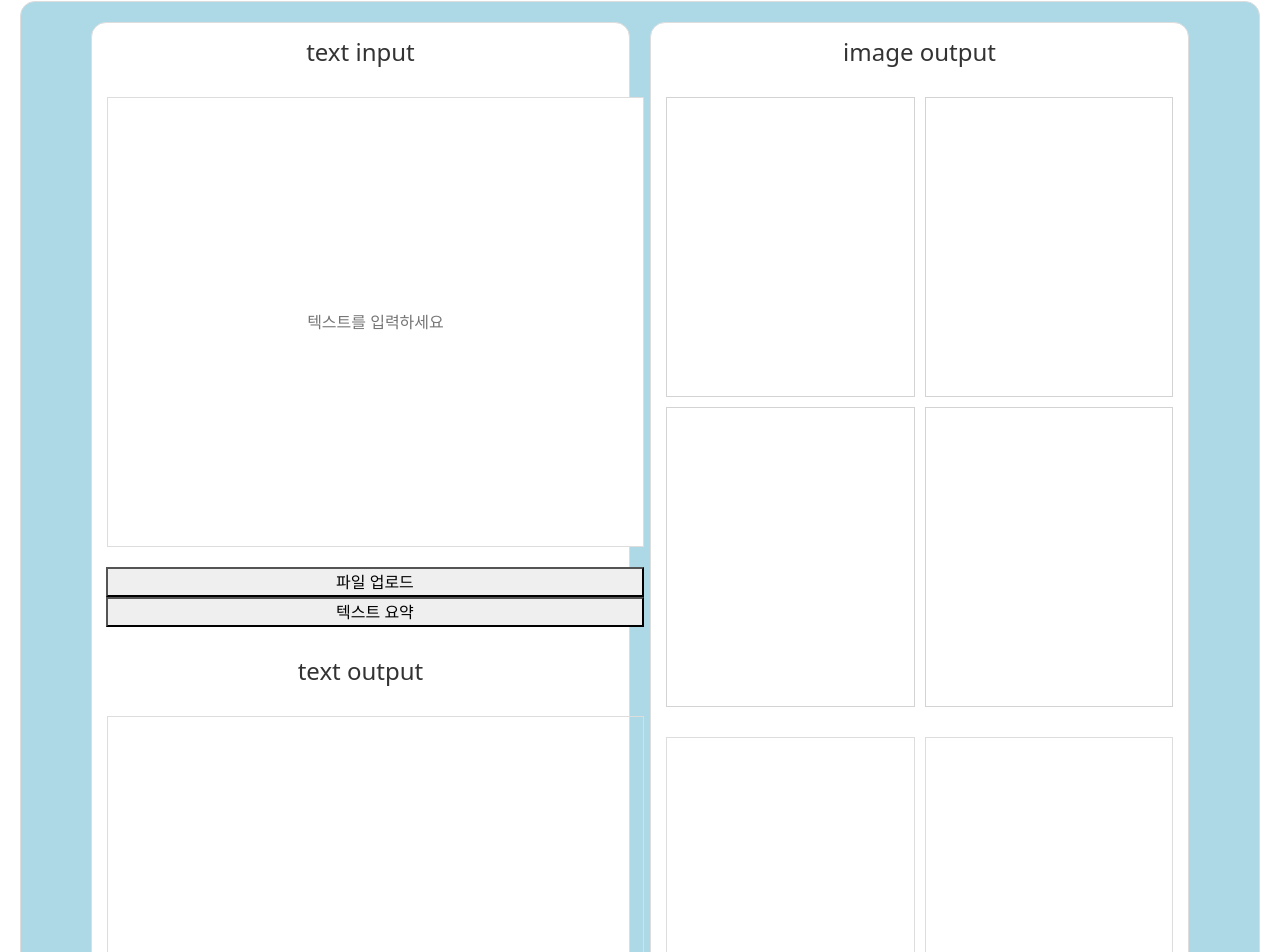
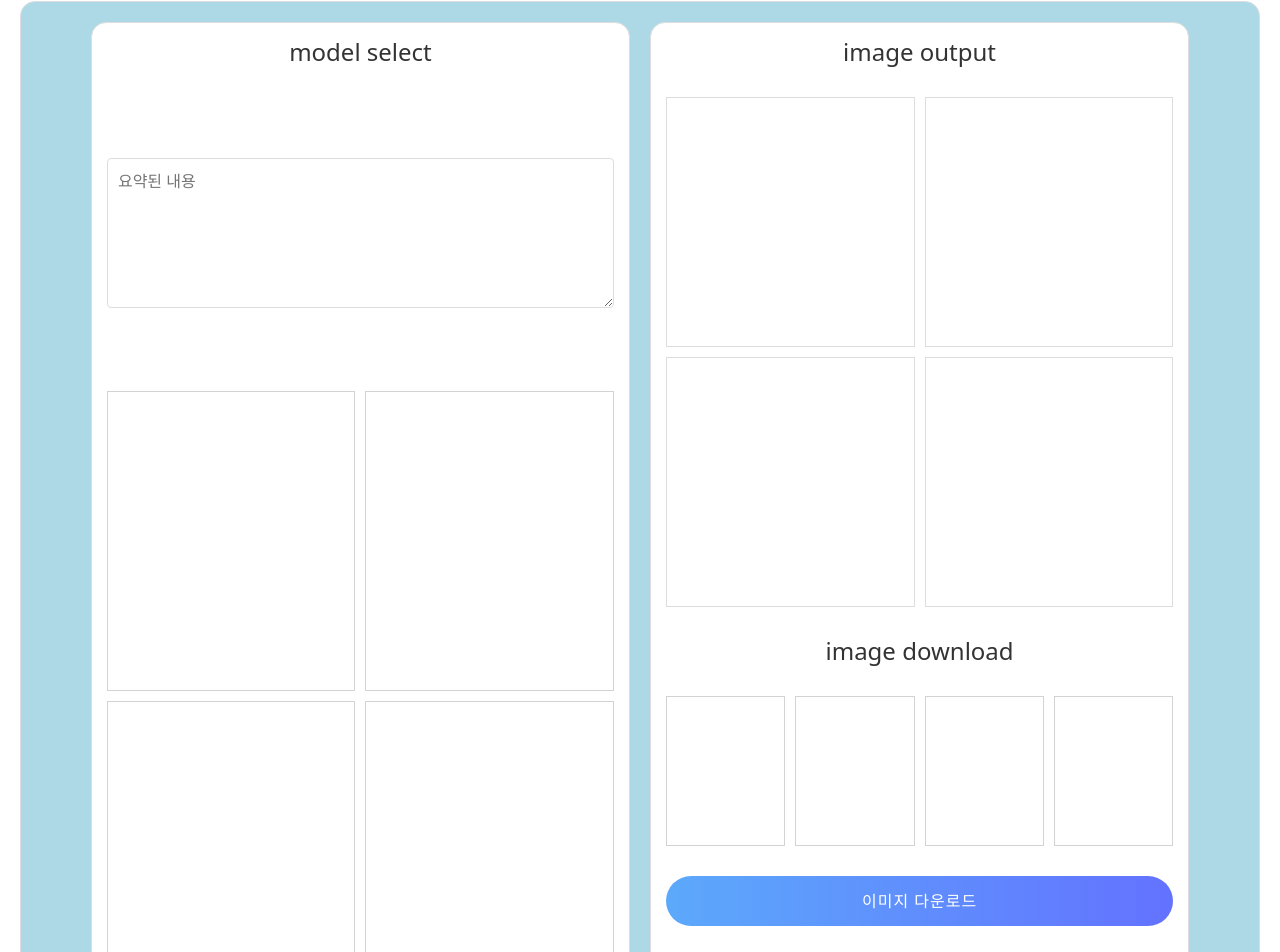
Before and after one commit to kt-bigproject30/front, a React (Create React App) app: page /draftai in a window 1280 px wide. Shown: the part 159-1111 px from the top of the page. Built offline with nearby package versions, Linux system fonts and the light colour scheme.

Commit message:
Update draftai.jsx

```diff
--- a/src/component/draftai.jsx
+++ b/src/component/draftai.jsx
@@ -29,43 +29,28 @@ const App = () => {
   return (
     <div className="container">
       <div className="left-column">
-        <h2>text input</h2>
-        <div className="input-group">
-          <input
-            type="text"
-            id="textInput"
-            placeholder="텍스트를 입력하세요"
-            value={textInput}
-            onChange={(e) => setTextInput(e.target.value)}
-          />
-          <input
-            type="file"
-            id="fileInput"
-            accept=".txt,.doc,.docx,.pdf"
-            style={{ display: "none" }}
-            onChange={handleFileSelect}
-          />
-          <button onClick={() => document.getElementById("fileInput").click()}>
-            파일 업로드
-          </button>
-          <button onClick={handleButtonClick}>텍스트 요약</button>
+        <h2>model select</h2>
+        <div className="summary-text">
+          <textarea
+            name="message"
+            id="message"
+            // className="form-control"
+            rows="5"
+            placeholder="요약된 내용"
+            required
+          ></textarea>
         </div>
-        <h2>text output</h2>
-        <div className="input-group">
-          <div id="textOutput" className="output-text">
-            {textOutput}
-          </div>
-          <button onClick={handleButtonClick}>이미지 생성</button>
-        </div>
-      </div>
-      <div className="right-column">
-        <h2>image output</h2>
         <div className="group-model">
           <div id="modelselect1" className="select-model"></div>
           <div id="modelselect2" className="select-model"></div>
           <div id="modelselect3" className="select-model"></div>
           <div id="modelselect4" className="select-model"></div>
         </div>
+      </div>
+
+      <div className="right-column">
+        <h2>image output</h2>
+
         <div className="output-group">
           <div id="imageOutput1" className="output-image">
             {imageOutput && <img src={imageOutput} alt="출력 이미지" />}
@@ -74,6 +59,17 @@ const App = () => {
           <div id="imageOutput3" className="output-image"></div>
           <div id="imageOutput4" className="output-image"></div>
         </div>
+        <h2>image download</h2>
+        <div className="group-img">
+          <div id="imgselect1" className="select-img"></div>
+          <div id="imgselect2" className="select-img"></div>
+          <div id="imgselect3" className="select-img"></div>
+          <div id="imgselect4" className="select-img"></div>
+        </div>
+        <button id="downloadButton" onClick={() => document.getElementById("fileInput").click()}>
+            이미지 다운로드
+        </button>
+        <button id = "uploadButton"onClick={handleButtonClick}>게시판 등록</button>
       </div>
     </div>
   );
```
